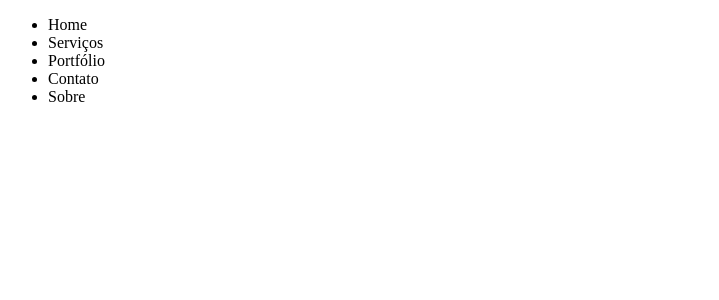
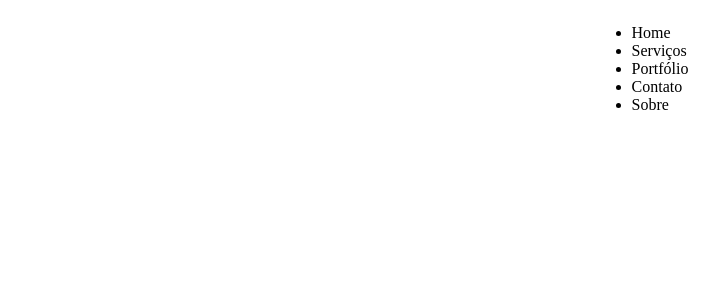
Before and after one commit to rafix923/my-web-site, a React (Create React App) app in the folder front-end/: page / in a window 1280 px wide. Shown: the top 300 px of the page, without its empty margins (0-719 px from the left). Built offline with nearby package versions, Linux system fonts and the light colour scheme.

Commit message:
styled(menuBar): Aplica estilo de componetização para alinhar de forma horiziontal o menu de navegação.

```diff
--- a/front-end/src/components/Header/Header.js
+++ b/front-end/src/components/Header/Header.js
@@ -1,8 +1,9 @@
 import React from 'react'
+import { MenuBar } from './style'
 
 export default function Header() {
   return (
-    <div>
+    <MenuBar>
     <nav>
         <ul>
             <li>Home</li>
@@ -12,6 +13,6 @@ export default function Header() {
             <li>Sobre</li>
         </ul>
     </nav>
-    </div>
+    </MenuBar>
   )
 }
--- /dev/null
+++ b/front-end/src/components/Header/style.js
@@ -0,0 +1,7 @@
+import styled from 'styled-components';
+
+ export const MenuBar = styled.div`
+  display: flex;
+  flex-direction: row;
+  justify-content: space-around;
+`;
```
